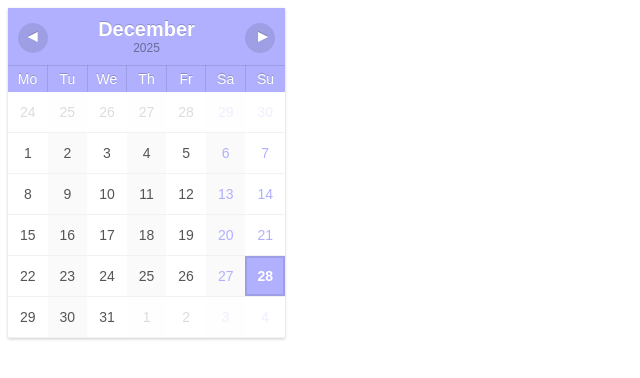
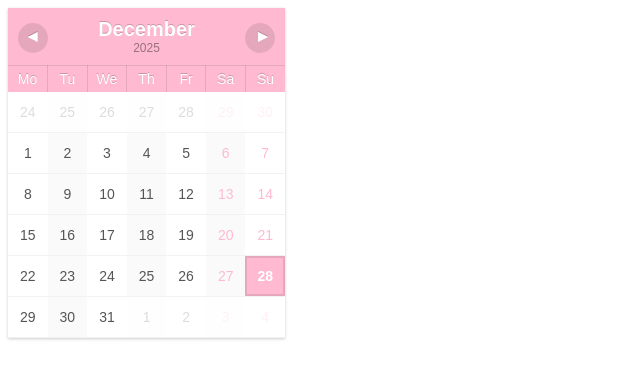
Before and after one commit to holliemoon/widget, a plain HTML site: page index.html in a window 1280 px wide. Shown: the whole page, without its empty margins (0-640 px from the left). Drawn offline with Linux system fonts and the light colour scheme.

Commit message:
Update index.html

```diff
--- a/index.html
+++ b/index.html
@@ -63,7 +63,7 @@ td:last-child, th:last-child {
 th {
     border-top: 1px solid rgba(0,0,0,0.1);
     border-right: 1px solid rgba(0,0,0,0.1);
-    background-color: #B0B0FF;
+    background-color: #FFBAD1;
     color: #fff;
     text-shadow: 0px -1px 0px rgba(0,0,0,0.2);
     font-weight: normal;
@@ -95,11 +95,11 @@ td:nth-child(even)>span {
 }
 td:last-child>span,
 td:nth-child(6)>span {
-    color: #B0B0FF;
+    color: #FFBAD1;
 }
 td.avui>span {
     font-weight: bold;
-    background-color: #B0B0FF;
+    background-color: #FFBAD1;
     color: #fff;
     border: 2px solid rgba(0,0,0,0.1);
 }
@@ -107,7 +107,7 @@ td.fora > span {
     opacity: 0.2;
 }
 td > span:hover {
-    background: #CFCFFF;
+    background: #FFE0EC;
     color: #fff;
 }
 .boto-next, .boto-prev {
```
